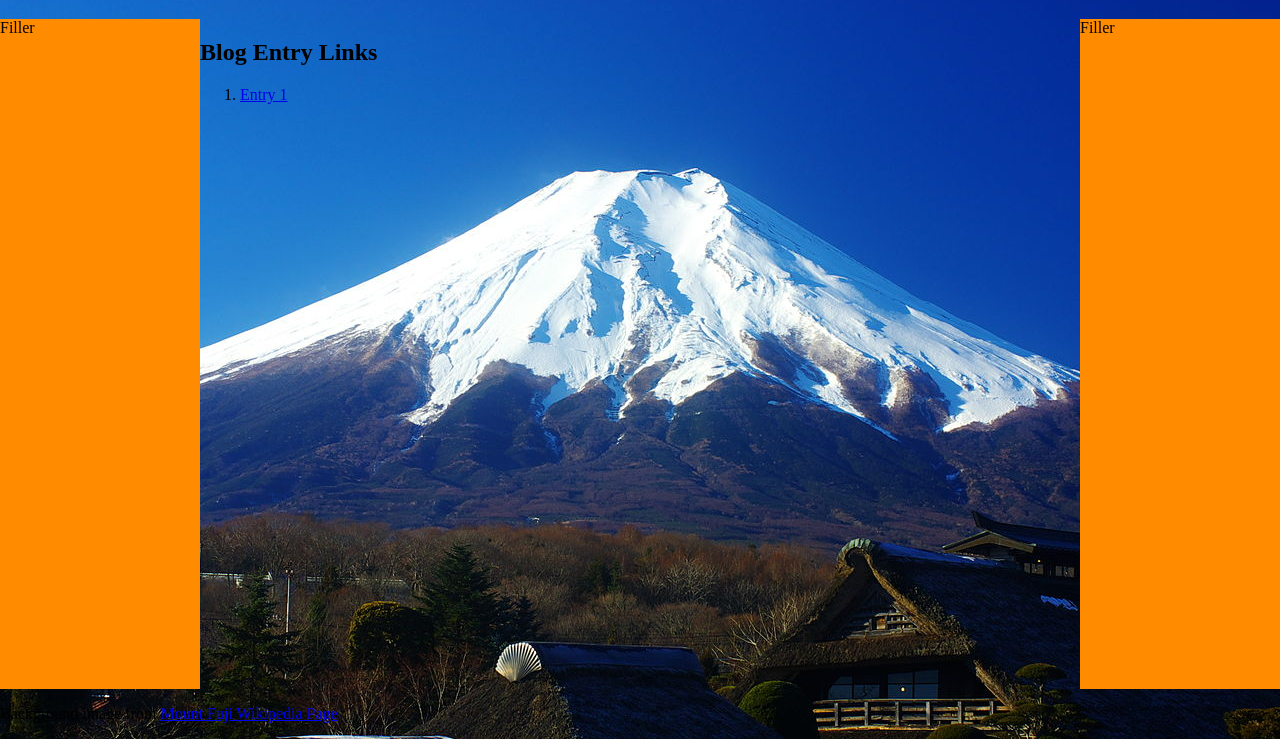
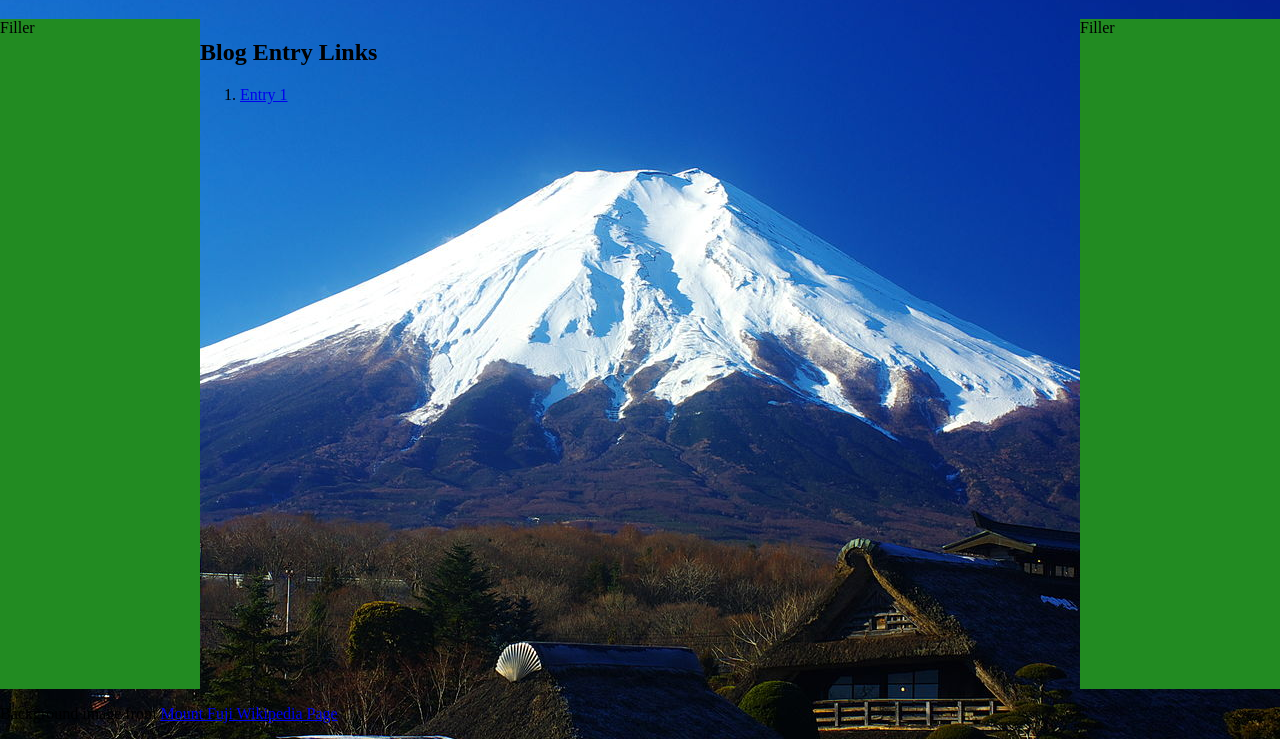
Before and after one commit to LiemKN/web_dev_blog, a plain HTML site: page index.html in a window 1280 px wide. Shown: the part 61-800 px from the top of the page. Drawn offline with Linux system fonts and the light colour scheme.

Commit message:
less aside contrast

```diff
--- a/index.css
+++ b/index.css
@@ -22,6 +22,6 @@ body {
 }
 
 #lefter, #righter {
-  background-color: darkorange;
+  background-color: forestgreen;
   flex-basis: 200px;
 }
```
